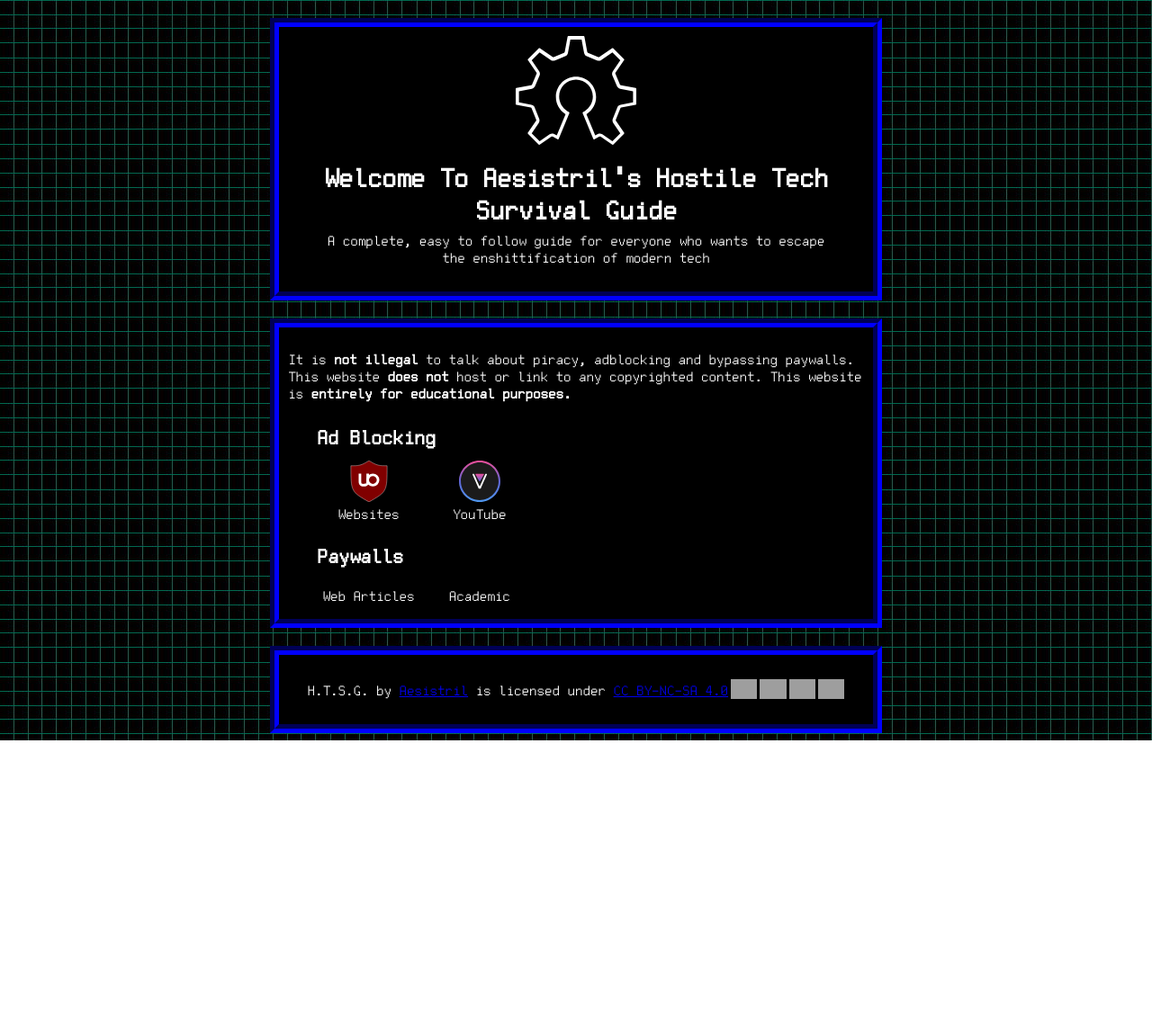
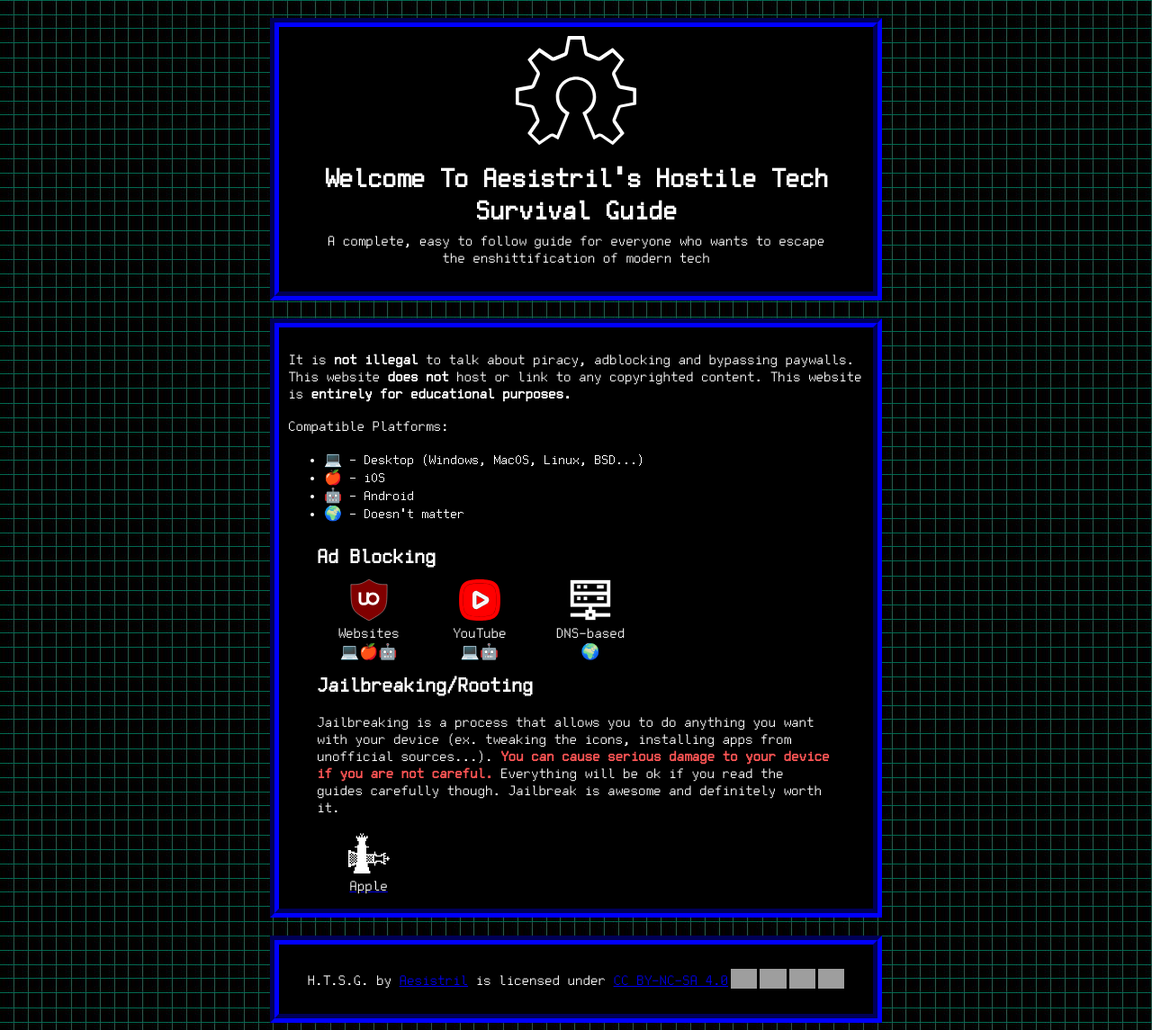
Before and after one commit to coolcat1711/ensh-survival-guide, a plain HTML site: page src/index.html in a window 1280 px wide. Shown: the whole page at 90% size. Before the commit the page ends 823 px from the top, so only its background shows below. Drawn offline with Linux system fonts and the light colour scheme; grey boxes are pictures that could not be loaded.

Commit message:
new tutorials

```diff
--- a/src/index.html
+++ b/src/index.html
@@ -21,6 +21,13 @@
             link to any copyrighted content. This website is
             <b>entirely for educational purposes.</b>
         </p>
+        <p>Compatible Platforms:</p>
+        <ul>
+            <li>💻 - Desktop (Windows, MacOS, Linux, BSD...)</li>
+            <li>🍎 - iOS</li>
+            <li>🤖 - Android</li>
+            <li>🌍 - Doesn't matter</li>
+        </ul>
         <div class="category-container">
             <h2 class="category-title">Ad Blocking</h2>
 
@@ -28,25 +35,59 @@
                 <a href="/tutorials/adblocking/web.html" class="category-item-link">
                     <img class="category-item-img" src="/res/img/index/icons/ublock-origin.svg" alt="Adblocker Icon">
                     <p class="category-item-txt">Websites</p>
+                    <p class="category-item-txt">💻🍎🤖</p>
                 </a>
             </div>
 
             <a href="/tutorials/adblocking/youtube.html" class="category-item-link">
                 <div class="category-item">
-                    <img class="category-item-img" src="/res/img/index/icons/revanced-logo.svg" alt="Adblocker Icon">
+                    <img class="category-item-img" src="/res/img/index/icons/play-square.svg" alt="Play button icon">
                     <p class="category-item-txt">YouTube</p>
+                    <p class="category-item-txt">💻🤖</p>
                 </div>
             </a>
+
+            <div class="category-item">
+                <a href="/tutorials/adblocking/dns.html" class="category-item-link">
+                    <img class="category-item-img" src="/res/img/index/icons/server.svg" alt="Router icon">
+                    <p class="category-item-txt">DNS-based</p>
+                    <p class="category-item-txt">🌍</p>
+                </a>
+            </div>
         </div>
+
         <div class="category-container">
+            <h2 class="category-title">Jailbreaking/Rooting</h2>
+            <p>Jailbreaking is a process that allows you to do anything
+                you want with your device (ex. tweaking the icons,
+                installing apps from unofficial sources...).
+                <b style="color: #FD5454;">
+                    You can cause serious damage to your
+                    device if you are not careful.
+                </b>
+                Everything will be ok if you read the guides carefully
+                though. Jailbreak is awesome and definitely worth it.
+            </p>
+
+            <div class="category-item">
+                <a href="/tutorials/jb-root/apple.html">
+                    <img src="/res/img/index/icons/checkra1n.png" alt="checkra1n logo" class="category-item-img">
+                    <p class="category-item-txt">Apple</p>
+                </a>
+            </div>
+        </div>
+
+        <!-- <div class="category-container">
             <h2>Paywalls</h2>
             <div class="category-item">
                 <p class="category-item-txt">Web Articles</p>
+                <p class="category-item-txt">🌍</p>
             </div>
             <div class="category-item">
                 <p class="category-item-txt">Academic</p>
+                <p class="category-item-txt">🌍</p>
             </div>
-        </div>
+        </div> -->
         </div>
     </div>
     <div class="toplevel-container" style="justify-content: center; display: flex;">
```
